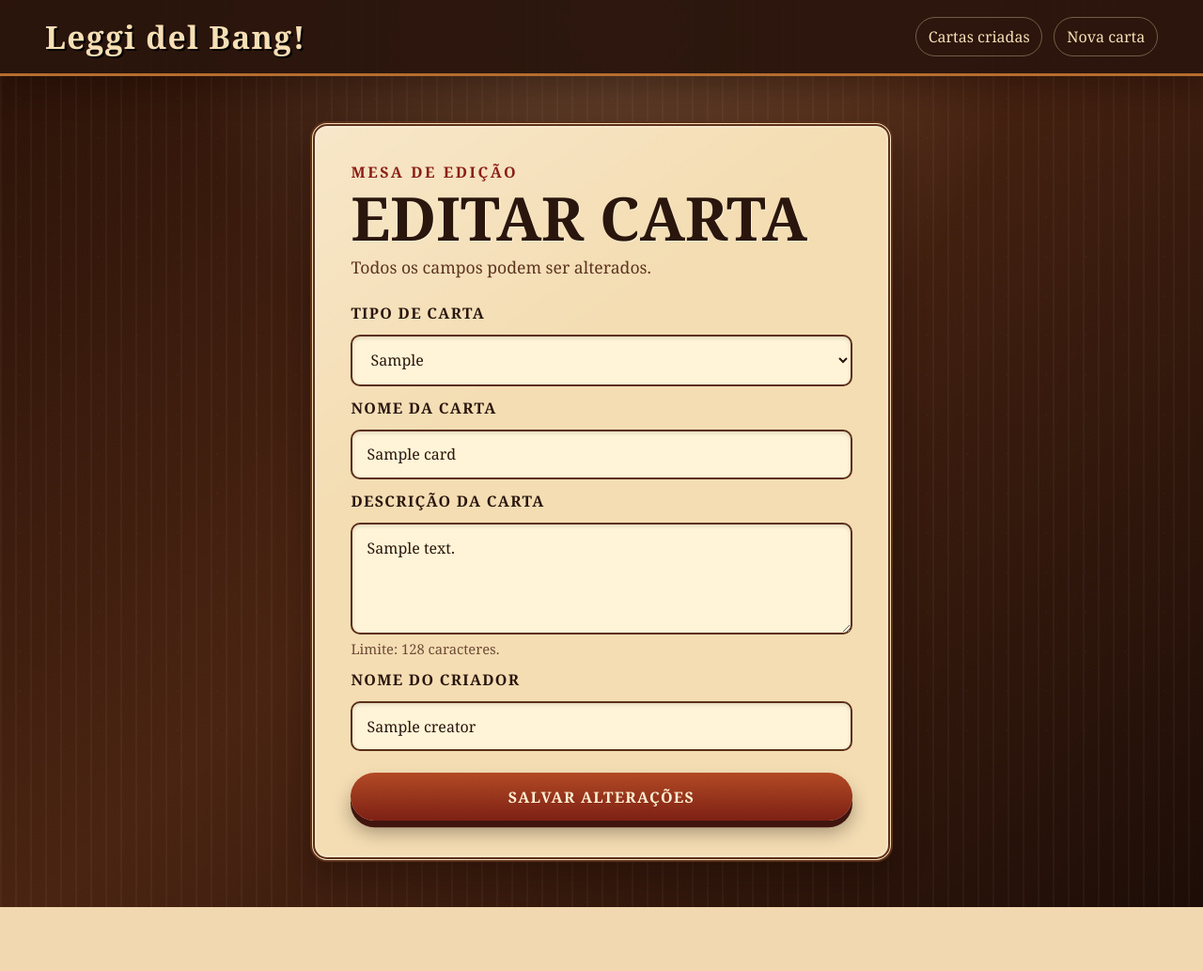
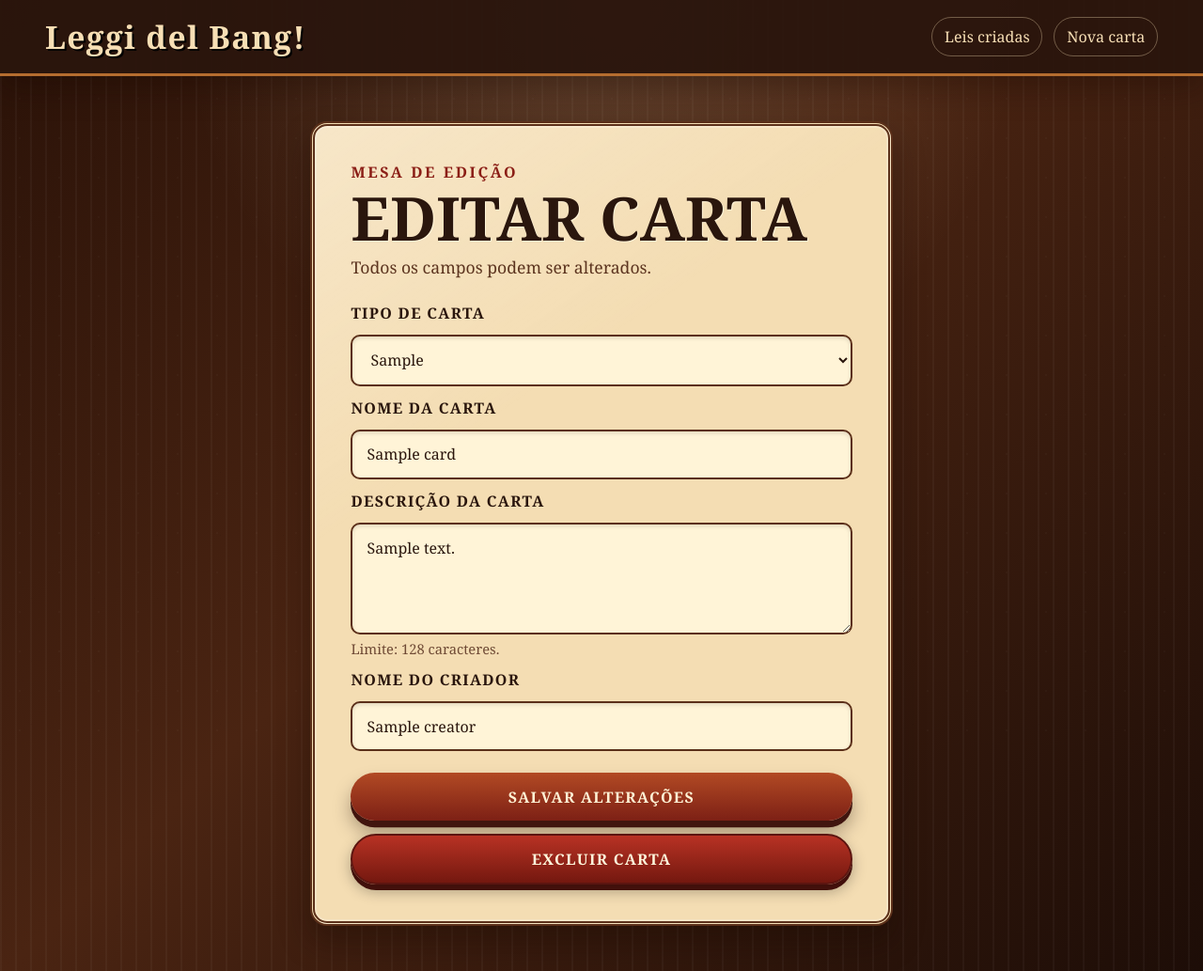
Before and after one commit to crispimUchoa/leggi-del-bang-, a Flask app: template templates/edit_card.html in a window 1280 px wide. Shown: the whole page at 94% size. Before the commit the page ends 965 px from the top, so only its background shows below. Run offline with Flask 3, Linux system fonts and the light colour scheme; the template is opened without the code that fills it: most values are stand-ins (such as "Sample title", 1, 10 or a date in 2020).

Commit message:
corrige versao

```diff
--- a/app.py
+++ b/app.py
@@ -138,6 +138,14 @@ def edit_card(card_id):
     return render_template("edit_card.html", card=card, errors=errors, card_types=CARD_TYPES)
 
 
+@app.route("/cartas/<int:card_id>/excluir", methods=("POST",))
+def delete_card(card_id):
+    get_card_or_404(card_id)
+    get_db().execute("DELETE FROM carta WHERE id = ?", (card_id,))
+    get_db().commit()
+    return redirect(url_for("list_cards"))
+
+
 if __name__ == "__main__":
     init_db()
     app.run(debug=True)
--- a/static/styles.css
+++ b/static/styles.css
@@ -332,6 +332,35 @@ select:focus {
     margin-bottom: 0.35rem;
 }
 
+.delete-form {
+    margin-top: 0.85rem;
+}
+
+.delete-button {
+    width: 100%;
+    padding: 0.9rem 1rem;
+    border: 2px solid #5c1510;
+    border-radius: 999px;
+    color: #fff7dc;
+    background: linear-gradient(180deg, #b83224, #74180f);
+    box-shadow: 0 6px 0 #42100b, 0 0.45rem 0.9rem rgba(0,0,0,0.3);
+    cursor: pointer;
+    font-family: inherit;
+    font-size: 1rem;
+    font-weight: 900;
+    letter-spacing: 0.08em;
+    text-transform: uppercase;
+}
+
+.delete-button:hover {
+    filter: brightness(1.06);
+}
+
+.delete-button:active {
+    transform: translateY(3px);
+    box-shadow: 0 3px 0 #42100b, 0 0.35rem 0.7rem rgba(0,0,0,0.28);
+}
+
 @media (max-width: 640px) {
     .topbar {
         align-items: flex-start;
--- a/templates/cards.html
+++ b/templates/cards.html
@@ -3,14 +3,14 @@
 <head>
     <meta charset="UTF-8">
     <meta name="viewport" content="width=device-width, initial-scale=1.0">
-    <title>Cartas Criadas | Leggi del Bang!</title>
+    <title>Leis Criadas | Leggi del Bang!</title>
     <link rel="stylesheet" href="{{ url_for('static', filename='styles.css') }}">
 </head>
 <body>
     <header class="topbar">
         <a class="brand" href="{{ url_for('list_cards') }}">Leggi del Bang!</a>
         <nav>
-            <a class="active" href="{{ url_for('list_cards') }}">Cartas criadas</a>
+            <a class="active" href="{{ url_for('list_cards') }}">Leis criadas</a>
             <a href="{{ url_for('create_card') }}">Nova carta</a>
         </nav>
     </header>
@@ -18,7 +18,7 @@
     <main class="page">
         <section class="hero">
             <p class="eyebrow">Arquivo do xerife</p>
-            <h1>Cartas criadas</h1>
+            <h1>Leis criadas</h1>
             <p class="subtitle">Clique em uma carta para editar suas regras.</p>
         </section>
 
--- a/templates/create_card.html
+++ b/templates/create_card.html
@@ -10,7 +10,7 @@
     <header class="topbar">
         <a class="brand" href="{{ url_for('list_cards') }}">Leggi del Bang!</a>
         <nav>
-            <a href="{{ url_for('list_cards') }}">Cartas criadas</a>
+            <a href="{{ url_for('list_cards') }}">Leis criadas</a>
             <a class="active" href="{{ url_for('create_card') }}">Nova carta</a>
         </nav>
     </header>
--- a/templates/edit_card.html
+++ b/templates/edit_card.html
@@ -10,7 +10,7 @@
     <header class="topbar">
         <a class="brand" href="{{ url_for('list_cards') }}">Leggi del Bang!</a>
         <nav>
-            <a href="{{ url_for('list_cards') }}">Cartas criadas</a>
+            <a href="{{ url_for('list_cards') }}">Leis criadas</a>
             <a href="{{ url_for('create_card') }}">Nova carta</a>
         </nav>
     </header>
@@ -49,6 +49,15 @@
 
                 <button type="submit" class="submit-button">Salvar alterações</button>
             </form>
+
+            <form
+                method="post"
+                action="{{ url_for('delete_card', card_id=card.id) }}"
+                class="delete-form"
+                onsubmit="return confirm('Tem certeza que deseja excluir esta carta? Esta ação não pode ser desfeita.');"
+            >
+                <button type="submit" class="delete-button">Excluir carta</button>
+            </form>
         </section>
     </main>
 </body>
```
Also changed, not shown: README.md.
